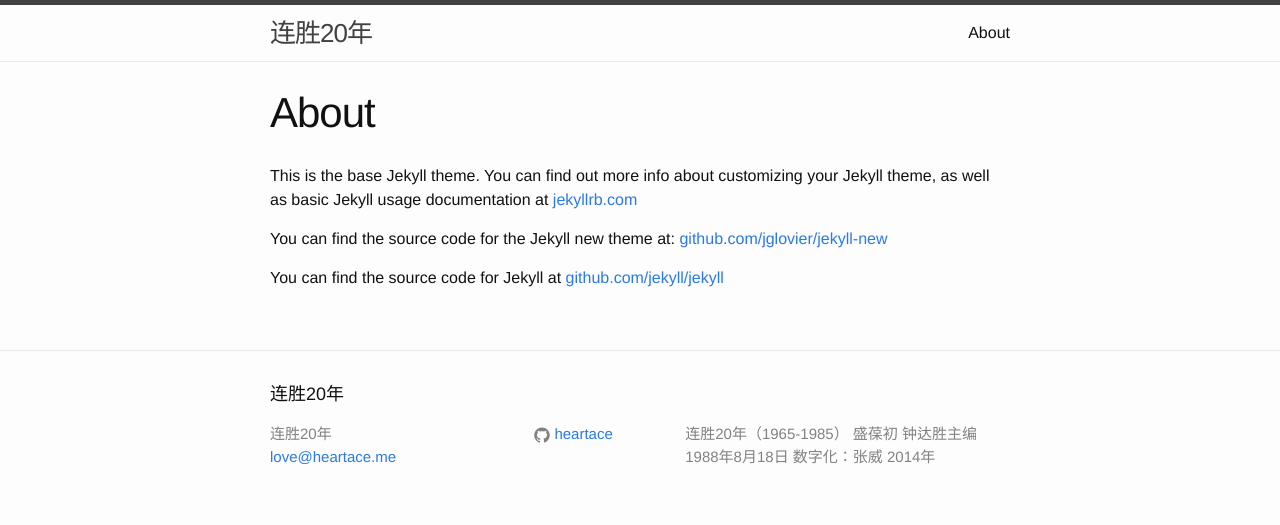
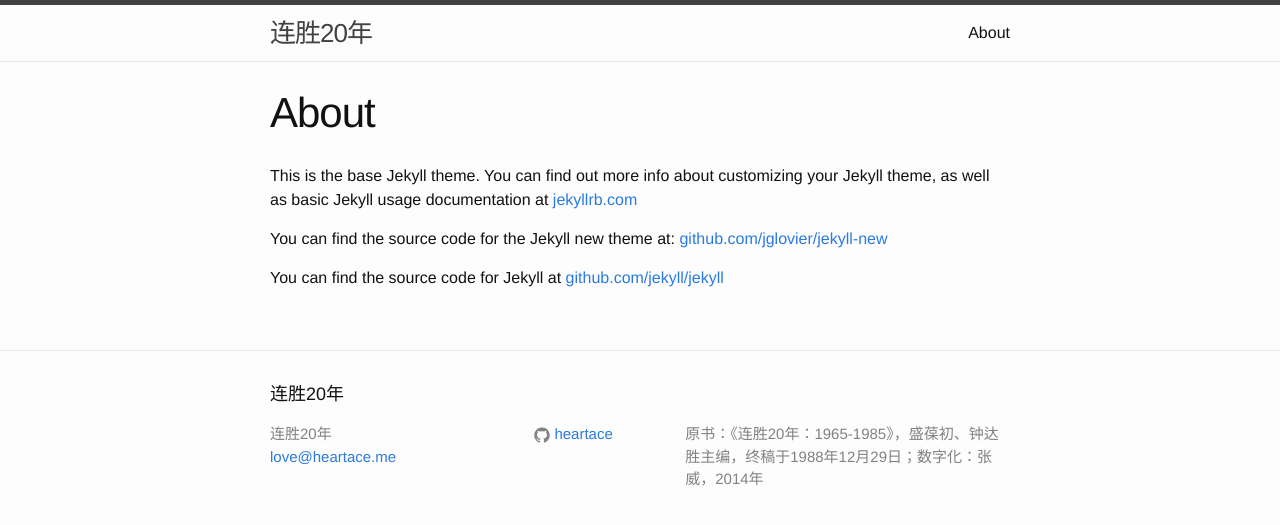
Before and after one commit to heartace/liansheng, a Jekyll site: the page built from about.md, in a window 1280 px wide. Shown: the top 525 px of the page. Built offline with Jekyll 4.4.1, drawn with Linux system fonts in a browser that asks for light colours.

Commit message:
update config

```diff
--- a/_config.yml
+++ b/_config.yml
@@ -2,7 +2,7 @@
 title: 连胜20年
 email: love@heartace.me
 description: > # this means to ignore newlines until "baseurl:"
-  连胜20年（1965-1985） 盛葆初 钟达胜主编 1988年8月18日 数字化：张威 2014年
+  原书：《连胜20年：1965-1985》，盛葆初、钟达胜主编，终稿于1988年12月29日；数字化：张威，2014年
 baseurl: "" # the subpath of your site, e.g. /blog/
 url: "http://lianshengchang.com" # the base hostname & protocol for your site
 #twitter_username: jekyllrb
```
